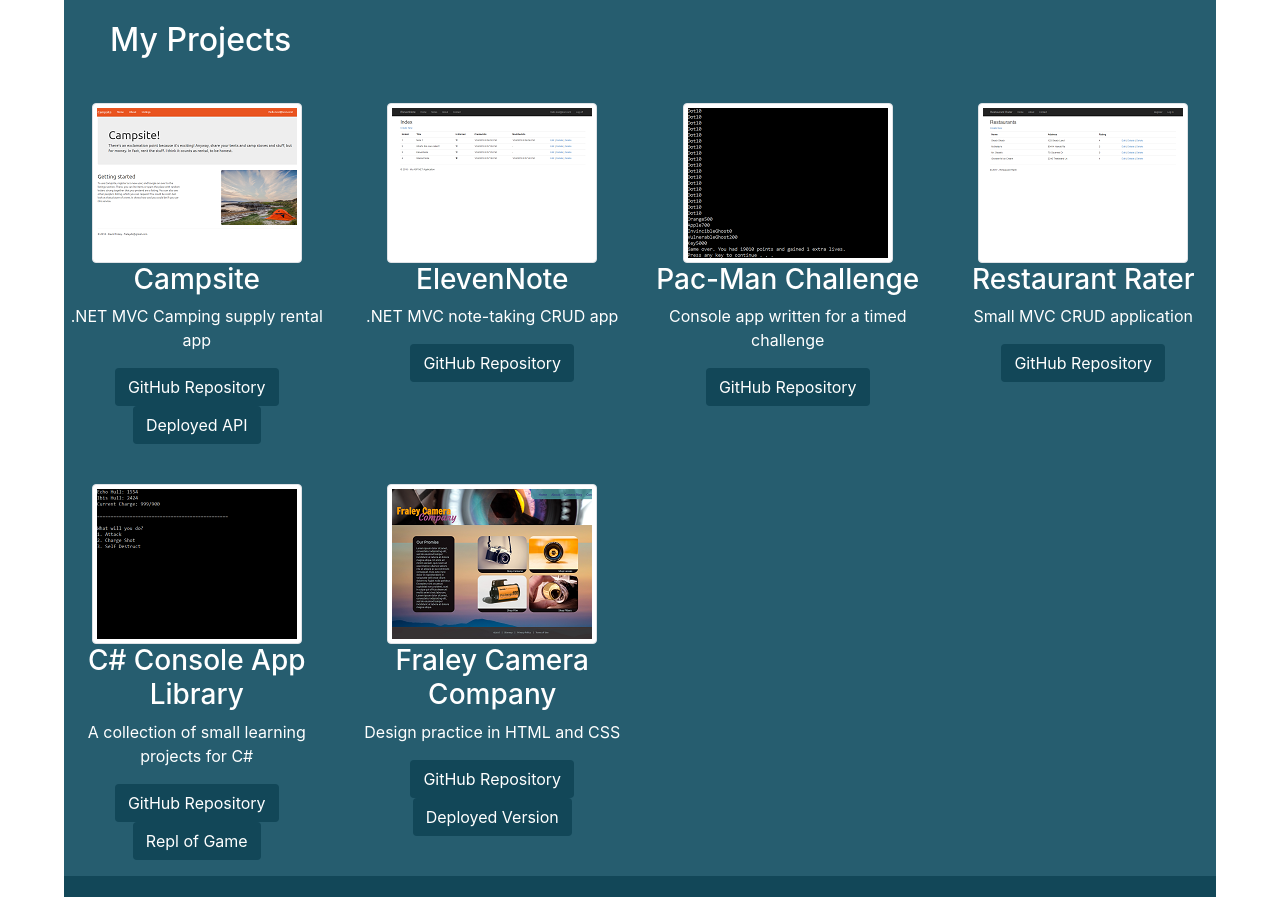
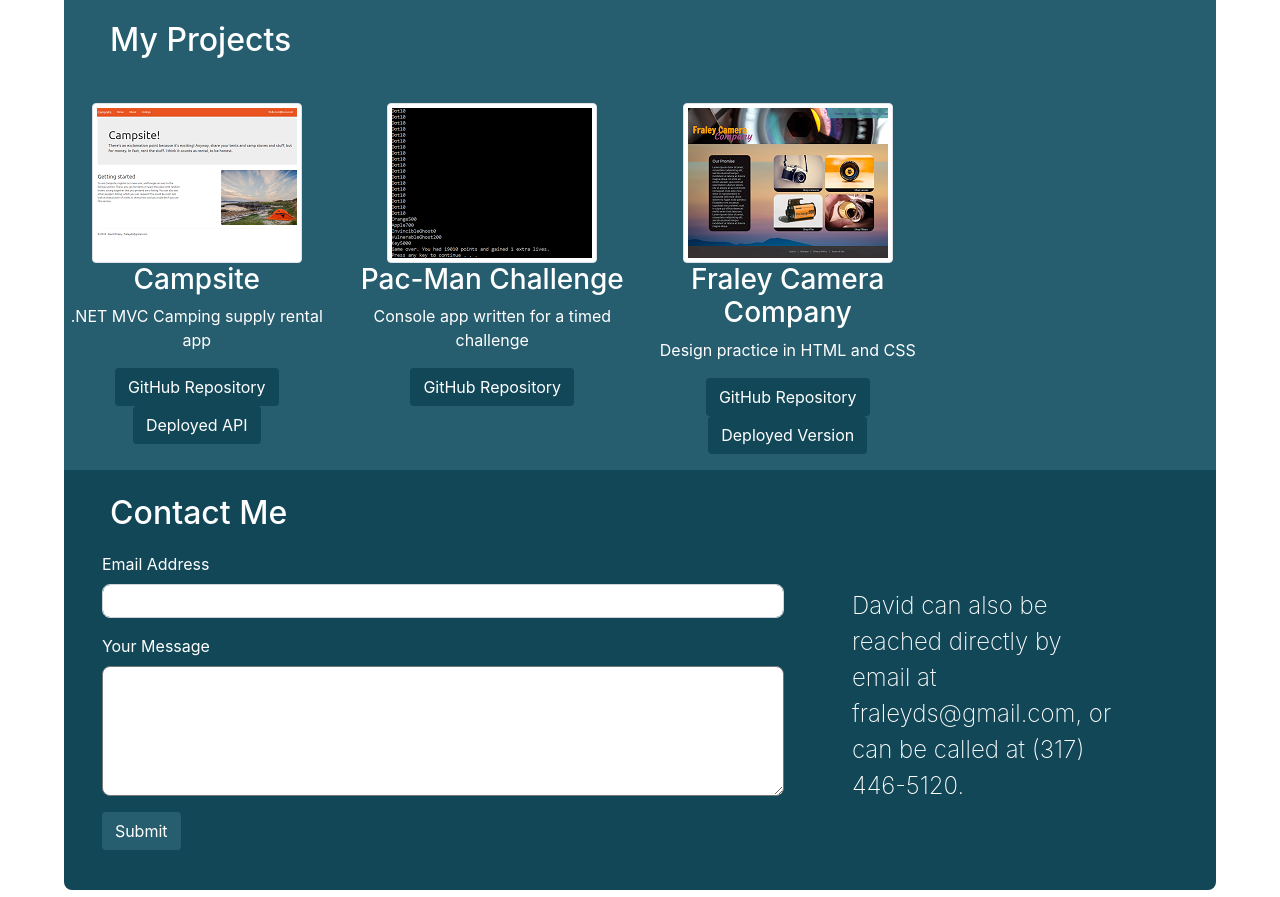
Before and after one commit to fraleyds/Portfolio, a website: page index.html in a window 1280 px wide. Shown: the part 1058-1955 px from the top of the page. Drawn offline with nearby package versions, Linux system fonts and the light colour scheme; a web font is replaced by a local one.

Commit message:
amended about text

```diff
--- a/index.html
+++ b/index.html
@@ -77,10 +77,10 @@
                     </div>
                     <div class="col-lg-4 about-text">
                         <p class="lead">
-                            I'm a 23 year-old looking to work in .NET development. I've taken a 12-week program at Eleven Fifty Academy in .NET in order
-                            to learn how to do that, and to make myself more quickly able to contribute at a job. Before
-                            coding, I earned a Bachelor's of Science in Psychology from Purdue University, and have worked
-                            in industries ranging from construction to film.
+                            After searching for somewhere to apply my enthusiasm for learning and creating, I've become deeply interested in becoming
+                            a web developer. I recently completed an intensive 12-week .NET program at Eleven Fifty Academy,
+                            and before coding, I earned a Bachelor's of Science in Psychology from Purdue University, and
+                            have worked in industries ranging from construction to film.
                         </p>
                     </div>
                     <div class="col-lg-4 about-text">
@@ -122,52 +122,12 @@
                     </div>
                     <div class="col-md-3">
                         <div class="thumbnail">
-                            <img src="assets/img/ElevenNoteThumbnail.png" alt="Thumbnail for Eleven Note" class="img-thumbnail">
-                            <div class="text-center caption">
-                                <h3>ElevenNote</h3>
-                                <p>.NET MVC note-taking CRUD app</p>
-                                <p>
-                                    <a href="https://github.com/fraleyds/ElevenNote" class="btn" role="button" target="_blank">GitHub Repository</a>
-                                </p>
-                            </div>
-                        </div>
-                    </div>
-                    <div class="col-md-3">
-                        <div class="thumbnail">
                             <img src="assets/img/pacman.png" alt="Thumbnail for Pacman App" class="img-thumbnail">
                             <div class="text-center caption">
                                 <h3>Pac-Man Challenge</h3>
                                 <p>Console app written for a timed challenge</p>
                                 <p>
                                     <a href="https://github.com/fraleyds/PacManChallenge" class="btn" role="button" target="_blank">GitHub Repository</a>
-                                </p>
-                            </div>
-                        </div>
-                    </div>
-                    <div class="col-md-3">
-                        <div class="thumbnail">
-                            <img src="assets/img/restthumb.png" alt="Thumbnail for the Restaurant Rater" class="img-thumbnail">
-                            <div class="text-center caption">
-                                <h3>Restaurant Rater</h3>
-                                <p>Small MVC CRUD application</p>
-                                <p>
-                                    <a href="https://github.com/fraleyds/RestaurantRater" class="btn" role="button" target="_blank">GitHub Repository</a>
-                                </p>
-                            </div>
-                        </div>
-                    </div>
-                </div>
-                <br />
-                <div class="row">
-                    <div class="col-md-3">
-                        <div class="thumbnail">
-                            <img src="assets/img/spacethumb.png" alt="Thumbnail for the C# Library" class="img-thumbnail">
-                            <div class="text-center caption">
-                                <h3>C# Console App Library</h3>
-                                <p>A collection of small learning projects for C#</p>
-                                <p>
-                                    <a href="https://github.com/fraleyds/CSharpLibrary" class="btn" role="button" target="_blank">GitHub Repository</a>
-                                    <a href="https://repl.it/@fraleyds/Space-Trip-The-Gates-of-the-Spacy-Abyss" class="btn" role="button" target="_blank">Repl of Game</a>
                                 </p>
                             </div>
                         </div>
@@ -213,8 +173,8 @@
                     </div>
                     <div class="col-md-3">
                         <p class="contact-text">
-                            <br/>
-                            David can also be reached directly by email at fraleyds@gmail.com, or can be called at (317) 446-5120.
+                            <br/> David can also be reached directly by email at fraleyds@gmail.com, or can be called at (317)
+                            446-5120.
                         </p>
                     </div>
                 </div>
```
